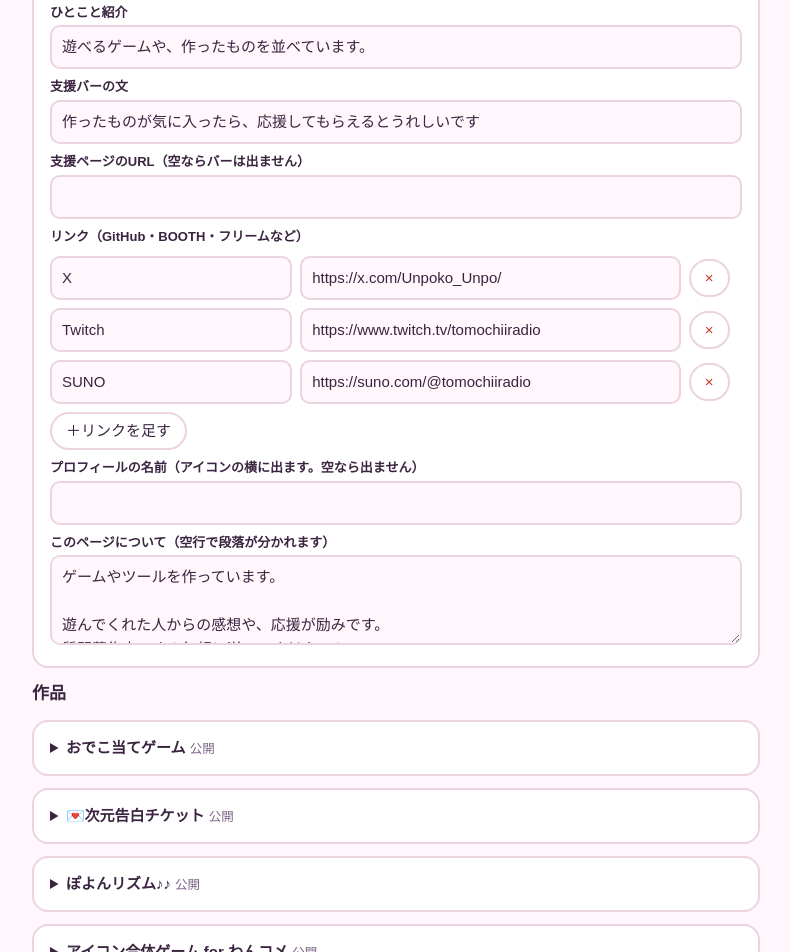
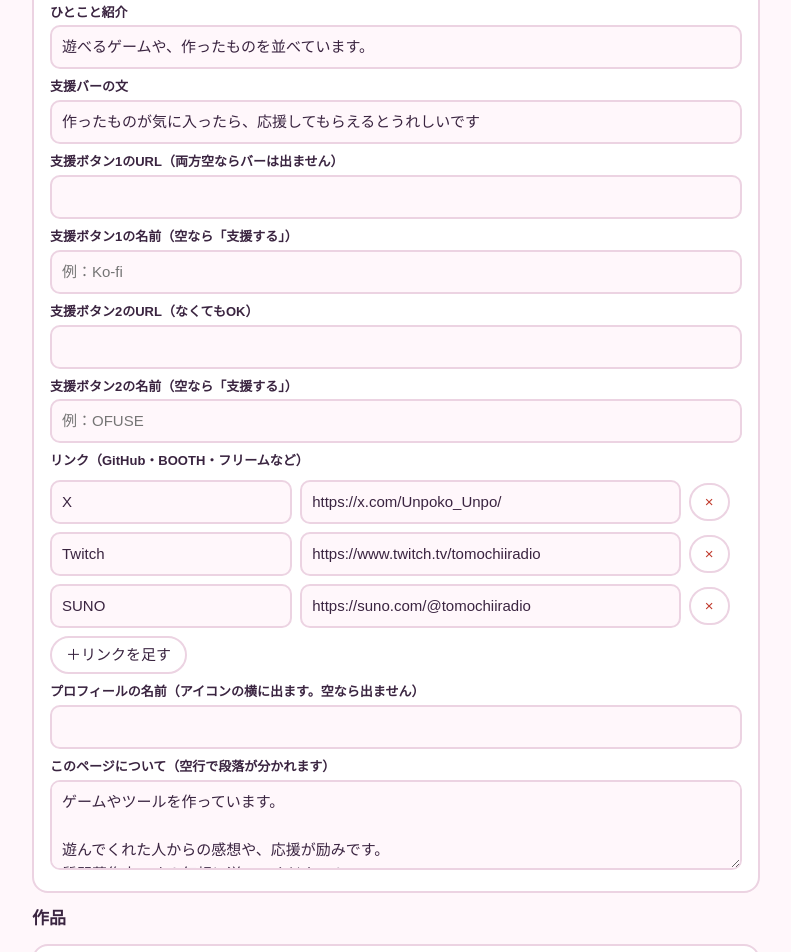
Before and after one commit to tomochiradio/tomochiradio.github.io, a plain HTML site: page admin.html in a window 1280 px wide. Shown: the part 836-1788 px from the top of the page, without its empty margins (244-1035 px from the left). Drawn offline with Linux system fonts and the light colour scheme.

Commit message:
Add files via upload

```diff
--- a/admin.html
+++ b/admin.html
@@ -57,7 +57,10 @@ function render(){
   <label>サイトの名前</label><input data-k="site.name" value="${esc(s.name)}">
   <label>ひとこと紹介</label><input data-k="site.intro" value="${esc(s.intro)}">
   <label>支援バーの文</label><input data-k="site.supportText" value="${esc(s.supportText)}">
-  <label>支援ページのURL（空ならバーは出ません）</label><input data-k="site.supportUrl" value="${esc(s.supportUrl)}">
+  <label>支援ボタン1のURL（両方空ならバーは出ません）</label><input data-k="site.supportUrl" value="${esc(s.supportUrl)}">
+  <label>支援ボタン1の名前（空なら「支援する」）</label><input data-k="site.supportLabel" value="${esc(s.supportLabel)}" placeholder="例：Ko-fi">
+  <label>支援ボタン2のURL（なくてもOK）</label><input data-k="site.supportUrl2" value="${esc(s.supportUrl2)}">
+  <label>支援ボタン2の名前（空なら「支援する」）</label><input data-k="site.supportLabel2" value="${esc(s.supportLabel2)}" placeholder="例：OFUSE">
   <label>リンク（GitHub・BOOTH・フリームなど）</label>`;
   (s.links||[]).forEach((l,i)=>h+=`<div class="row"><input style="width:35%" data-k="site.links.${i}.label" value="${esc(l.label)}" placeholder="名前"><input style="width:55%" data-k="site.links.${i}.url" value="${esc(l.url)}" placeholder="https://..."><button class="d" data-a="rmlink" data-i="${i}">×</button></div>`);
   h+=`<div class="row"><button data-a="addlink">＋リンクを足す</button></div>
```
Also changed, not shown: index.html (+2 -1 lines).
